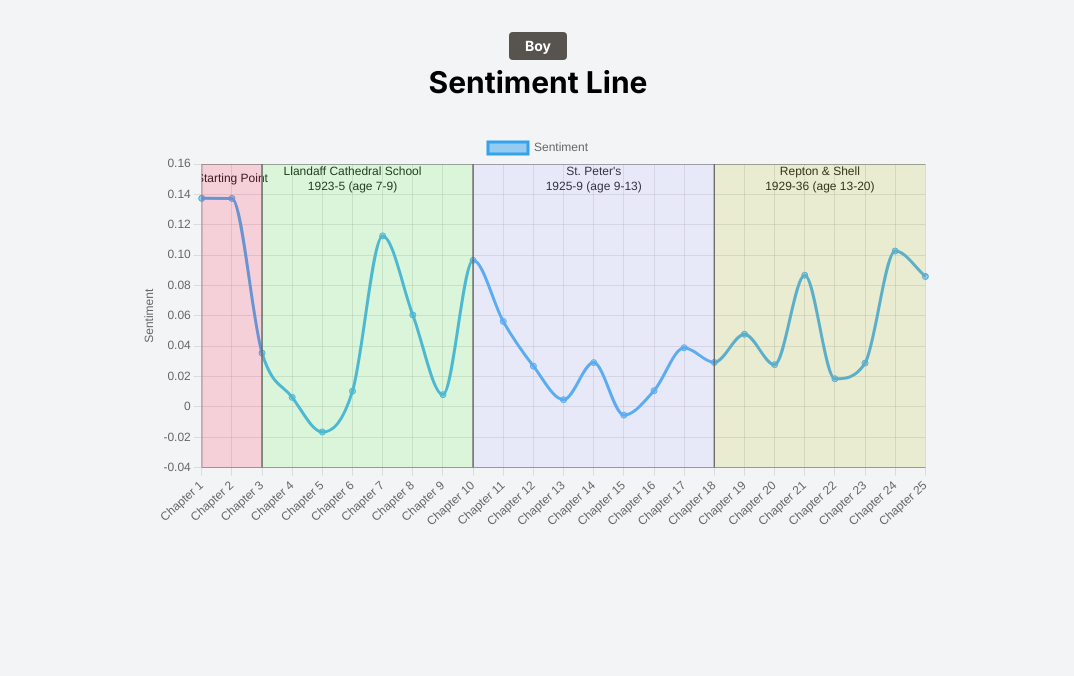
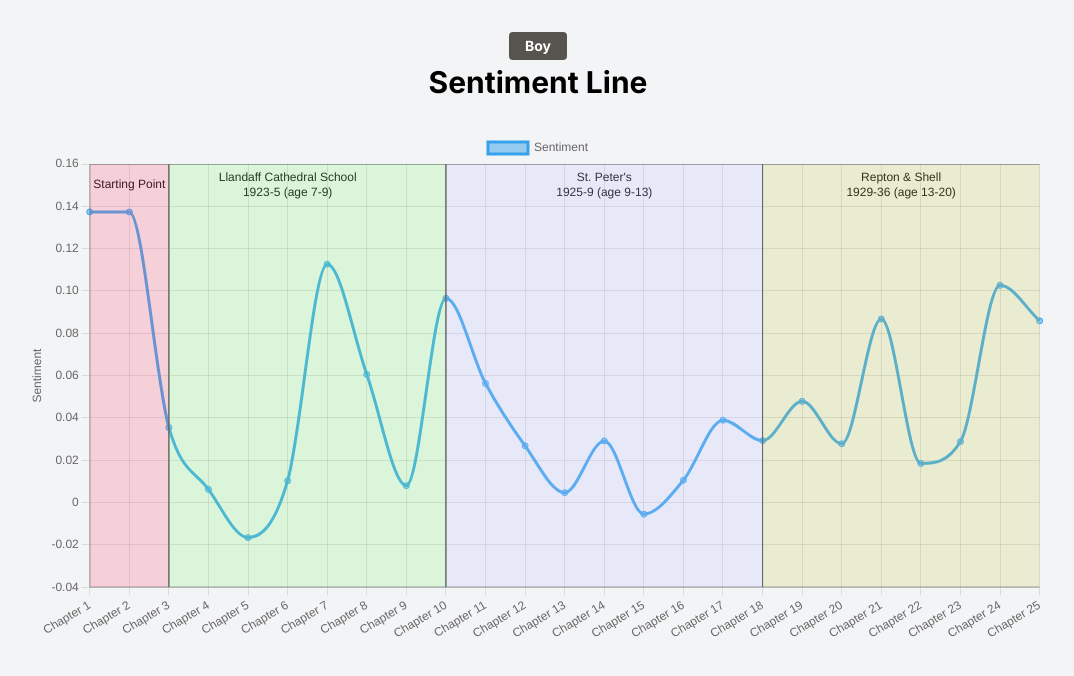
Before and after one commit to elalytics/elalytics-website, a Next.js app: page /the-boy/general-sentiment-line in a window 1280 px wide. Shown: the top 676 px of the page, without its empty margins (102-1176 px from the left). Built offline with nearby package versions, Linux system fonts and the light colour scheme.

Commit message:
sentiment line chart size fix

```diff
--- a/src/app/the-boy/general-sentiment-line/page.js
+++ b/src/app/the-boy/general-sentiment-line/page.js
@@ -25,7 +25,7 @@ export default function Home() {
           </span>
           <h1 className="text-3xl font-bold ">Sentiment Line</h1>
         </div>
-        <div className="h-full mx-60">
+        <div className="h-full max-w-5xl m-auto">
           <SentimentLineChartWithGeography
             data={convertChapterSentimentDataForLineChart(data)}
             label="Sentiment"
```
